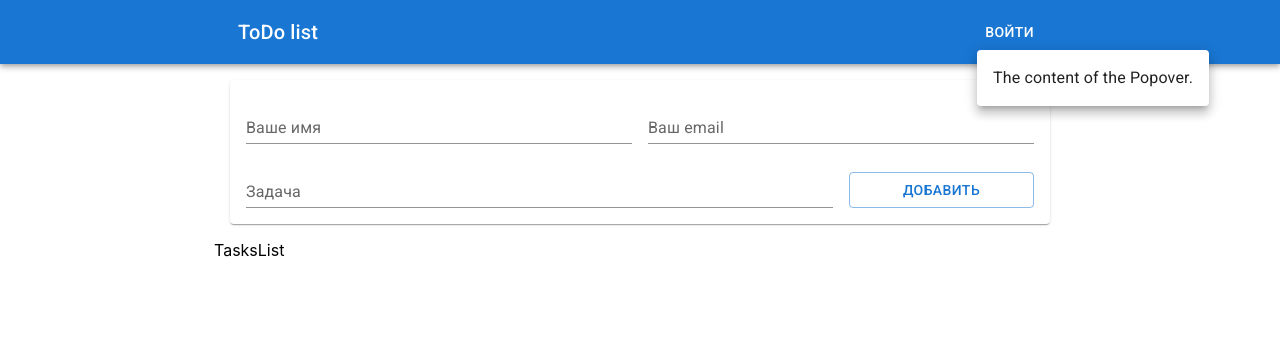
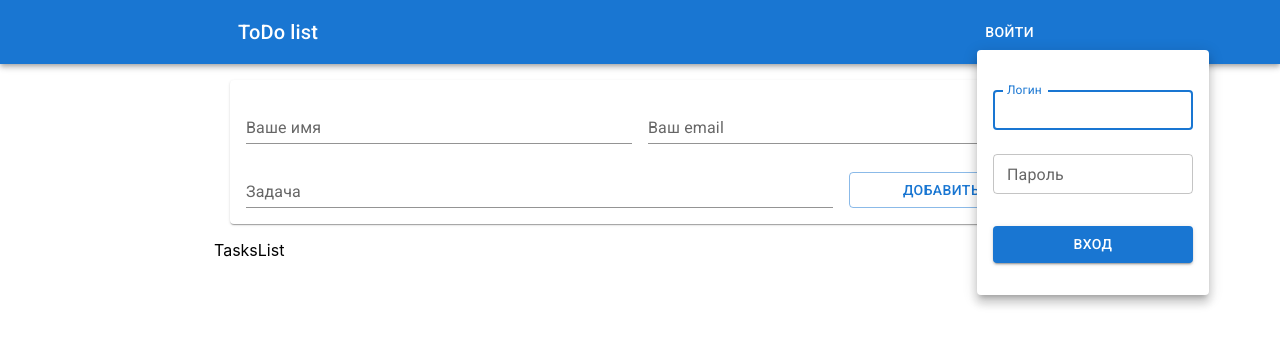
Before and after one commit to darkslice55/todo-test-task, a React (Create React App) app in the folder client/: page / in a window 1280 px wide. Both pictures are taken after a click on the button "ВОЙТИ". Shown: the top 346 px of the page. Built offline with nearby package versions, Linux system fonts and the light colour scheme.

Commit message:
Add login form

```diff
--- a/client/src/components/AddTaskForm/AddTaskForm.js
+++ b/client/src/components/AddTaskForm/AddTaskForm.js
@@ -76,6 +76,7 @@ export default function AddTodo() {
             label="Задача"
             variant="standard"
             fullWidth
+            autoFocus
           />
         </Grid>
         <Grid className={styles.addButtonWrapper} item xs={12} sm={3}>
--- /dev/null
+++ b/client/src/components/LoginForm/LoginForm.js
@@ -0,0 +1,55 @@
+import { Box, Button, Grid, TextField } from '@mui/material';
+import React from 'react';
+import { useDispatch, useSelector } from 'react-redux';
+import { loginAdmin, resetLoginValidation } from '../../store/auth/actionsCreators';
+
+export default function LoginForm() {
+  const dispatch = useDispatch();
+  const error = useSelector((state) => state.auth.error);
+  const handleSubmit = React.useCallback((event) => {
+    event.preventDefault();
+    const {
+      login: { value: login },
+      password: { value: password },
+    } = event.target;
+    console.log(login, password);
+    dispatch(loginAdmin({ login, password }));
+  }, []);
+
+  const resetValidation = React.useCallback(() => {
+    if (error) dispatch(resetLoginValidation());
+  }, [dispatch, error]);
+
+  return (
+    <Box
+      component="form"
+      onSubmit={handleSubmit}
+      sx={{
+        p: 2,
+        width: 200,
+        mt: 1,
+      }}>
+      <TextField
+        margin="normal"
+        size="small"
+        fullWidth
+        label="Логин"
+        name="login"
+        autoFocus
+        onChange={resetValidation}
+      />
+      <TextField
+        margin="normal"
+        size="small"
+        fullWidth
+        name="password"
+        label="Пароль"
+        type="password"
+        onChange={resetValidation}
+      />
+      <Button type="submit" fullWidth variant="contained" sx={{ mt: 3, mb: 2 }}>
+        вход
+      </Button>
+    </Box>
+  );
+}
--- a/client/src/components/LoginPopover/LoginPopover.js
+++ b/client/src/components/LoginPopover/LoginPopover.js
@@ -3,11 +3,14 @@ import Popover from '@mui/material/Popover';
 import Typography from '@mui/material/Typography';
 import { useDispatch, useSelector } from 'react-redux';
 import { toggleLoginForm } from '../../store/auth/actionsCreators';
+import LoginForm from '../LoginForm/LoginForm';
+import { Alert } from '@mui/material';
 
 export default function LoginPopover() {
   const dispatch = useDispatch();
   const showAuthFormFlag = useSelector((state) => state.auth.isShowedForm);
   const targetShowedForm = useSelector((state) => state.auth.targetShowedForm);
+  const error = useSelector((state) => state.auth.error);
 
   const handleClose = () => {
     dispatch(toggleLoginForm());
@@ -25,7 +28,8 @@ export default function LoginPopover() {
         vertical: 'bottom',
         horizontal: 'left',
       }}>
-      <Typography sx={{ p: 2 }}>The content of the Popover.</Typography>
+      {error && <Alert severity="error">Логин или пароль неверны</Alert>}
+      <LoginForm />
     </Popover>
   );
 }
--- a/client/src/store/auth/actionsCreators.js
+++ b/client/src/store/auth/actionsCreators.js
@@ -4,10 +4,12 @@ import {
   AUTH_LOGOUT_SUCCESS,
   AUTH_LOGOUT_FAILURE,
   AUTH_TOGGLE_LOGIN_FORM,
+  AUTH_RESET_VALIDATION,
 } from './actionsTypes';
 
-export function loginAdmin({ admin }) {
+export function loginAdmin(admin) {
   return async (dispatch) => {
+    console.log(admin);
     const data = await fetch('/api/auth/login', {
       method: 'POST',
       body: JSON.stringify(admin),
@@ -52,6 +54,10 @@ export function logoutAdminFailure() {
   return { type: AUTH_LOGOUT_FAILURE };
 }
 
+export function resetLoginValidation() {
+  return { type: AUTH_RESET_VALIDATION };
+}
+
 export function toggleLoginForm(target) {
   return { type: AUTH_TOGGLE_LOGIN_FORM, payload: target };
 }
--- a/client/src/store/auth/actionsTypes.js
+++ b/client/src/store/auth/actionsTypes.js
@@ -3,3 +3,4 @@ export const AUTH_LOGIN_FAILURE = 'AUTH_LOGIN_FAILURE';
 export const AUTH_LOGOUT_SUCCESS = 'AUTH_LOGOUT_SUCCESS';
 export const AUTH_LOGOUT_FAILURE = 'AUTH_LOGOUT_FAILURE';
 export const AUTH_TOGGLE_LOGIN_FORM = 'AUTH_TOGGLE_LOGIN_FORM';
+export const AUTH_RESET_VALIDATION = 'AUTH_RESET_VALIDATION';
--- a/client/src/store/auth/reducer.js
+++ b/client/src/store/auth/reducer.js
@@ -4,6 +4,7 @@ import {
   AUTH_LOGOUT_SUCCESS,
   AUTH_LOGOUT_FAILURE,
   AUTH_TOGGLE_LOGIN_FORM,
+  AUTH_RESET_VALIDATION,
 } from './actionsTypes';
 
 const initialState = {
@@ -32,7 +33,15 @@ export default function authReducer(state = initialState, action) {
     }
 
     case AUTH_TOGGLE_LOGIN_FORM: {
-      return { ...state, isShowedForm: !state.isShowedForm, targetShowedForm: action.payload };
+      return {
+        ...state,
+        isShowedForm: !state.isShowedForm,
+        targetShowedForm: action.payload,
+        error: false,
+      };
+    }
+    case AUTH_RESET_VALIDATION: {
+      return { ...state, error: false };
     }
 
     default:
```
Also changed, not shown: 1 other file (tests, documents, lock files or other folders).
